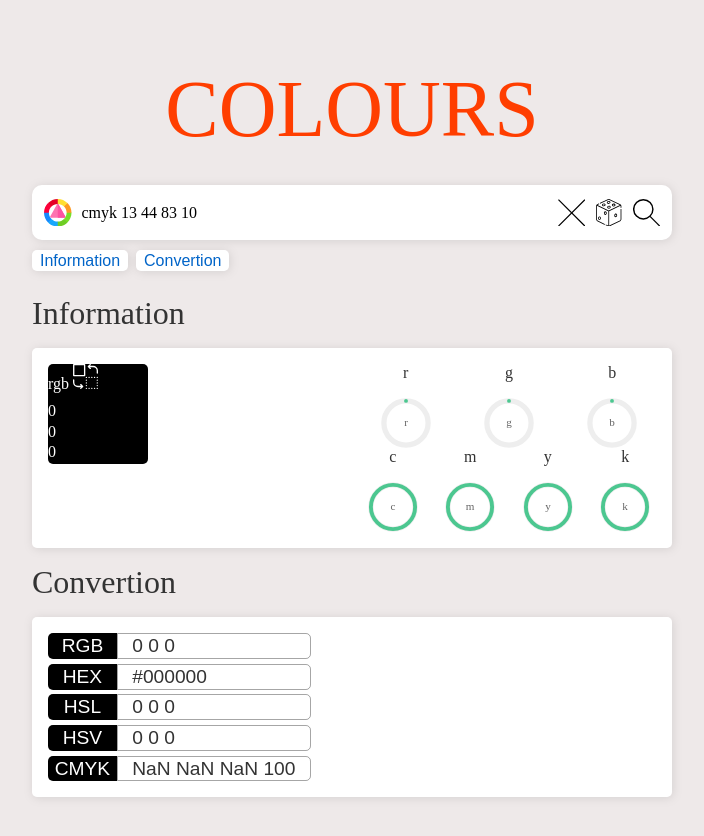
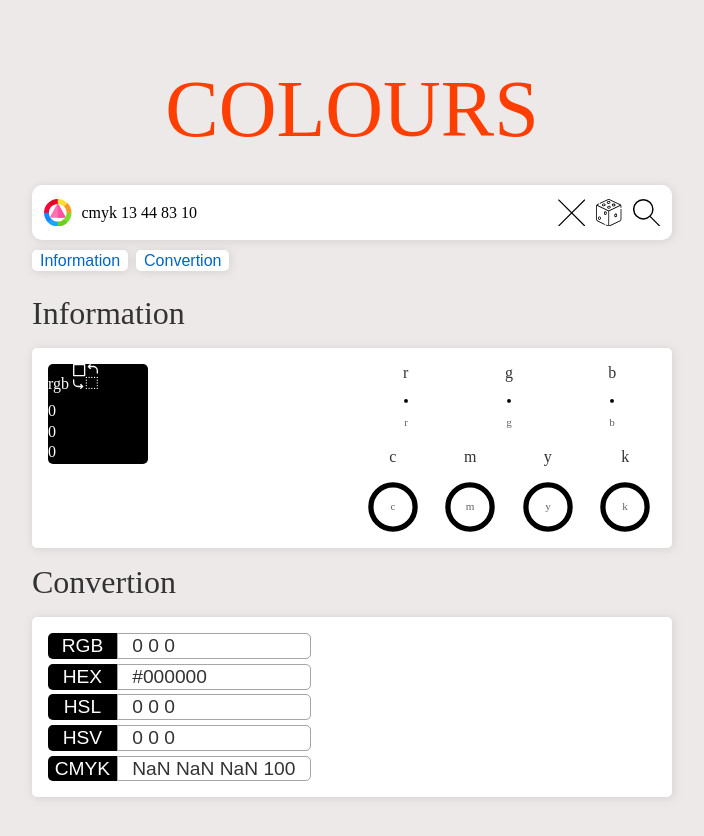
Before and after one commit to EricRovell/colors, a Svelte app: page / in a window 1280 px wide. Both pictures are taken after a click on the icon 896 px from the left and 212 px from the top of the page. Shown: the top 836 px of the page, without its empty margins (288-992 px from the left). Built offline with nearby package versions, Linux system fonts and the light colour scheme.

Commit message:
using color prop

```diff
--- a/src/components/svg/CircularChart.svelte
+++ b/src/components/svg/CircularChart.svelte
@@ -1,16 +1,10 @@
 <script>
   export let text = "value";
   export let progress = 0;
+  export let color = "black";
 </script>
 
-<style>
-  svg {
-    width: 50px;
-    height: 50px;
-  }
-</style>
-
-<svg viewBox="0 0 36 36">
+<svg viewBox="0 0 36 36" style="--chart-progress:{progress}; --color:{color}">
   <!-- circle bg -->
   <path
     d="M18 2.0845
@@ -26,13 +20,24 @@
       a 15.9155 15.9155 0 0 1 0 31.831
       a 15.9155 15.9155 0 0 1 0 -31.831"
     fill="none"
-    stroke="#4CC790"
     stroke-width="2.8"
     stroke-linecap="round"
-    stroke-dasharray={`${progress}, 100`}
   />
   <!-- value -->
   <text x="18" y="20.35" fill="#666" font-size="0.5em" text-anchor="middle">
     {text}
   </text>
 </svg>
+
+<style>
+  svg {
+    width: 50px;
+    height: 50px;
+    transition: stroke-dasharray 0.15s linear;
+    stroke-dasharray: var(--chart-progress, 0) 100;
+  }
+
+  svg path {
+    stroke: var(--color, #4CC790);
+  }
+</style>
```
